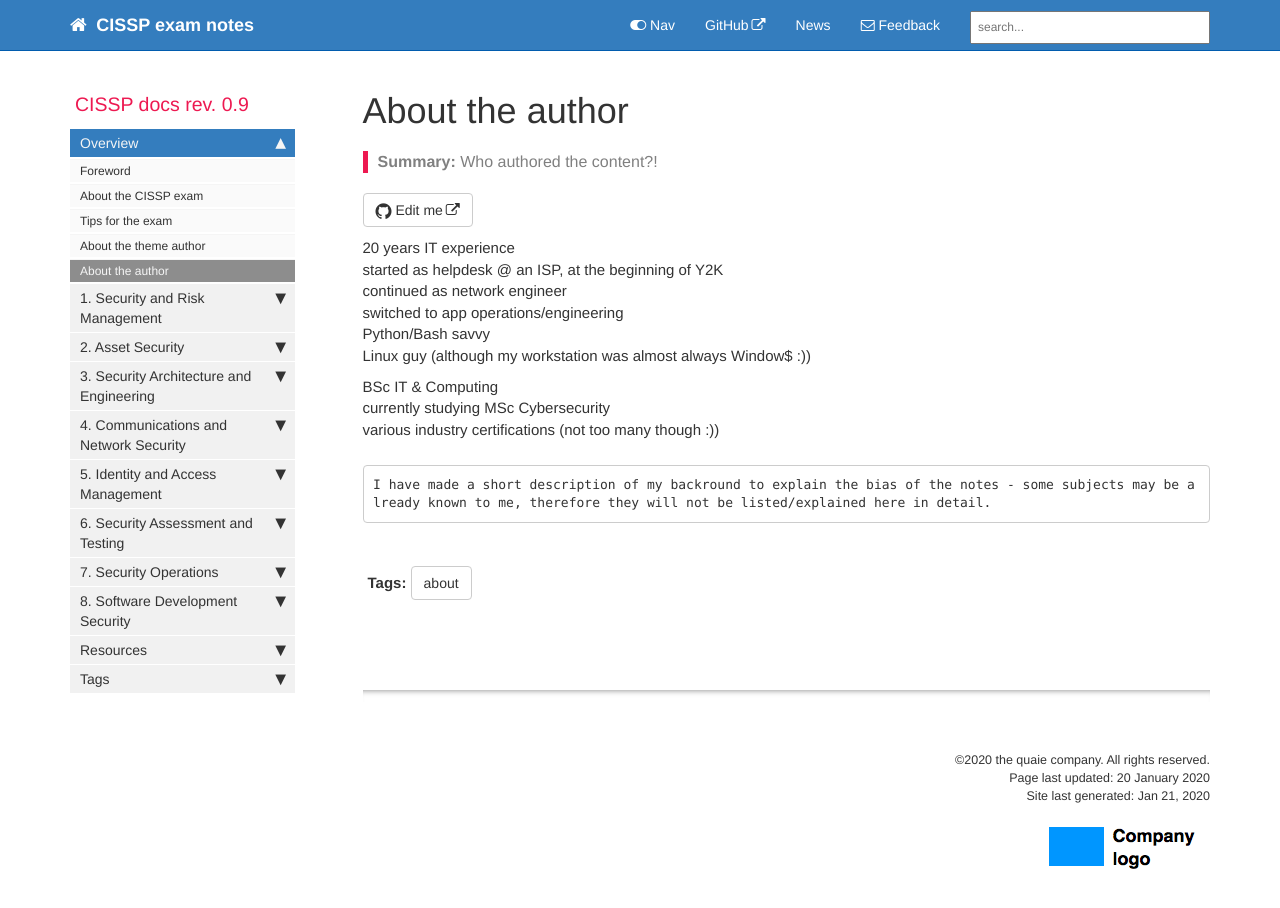
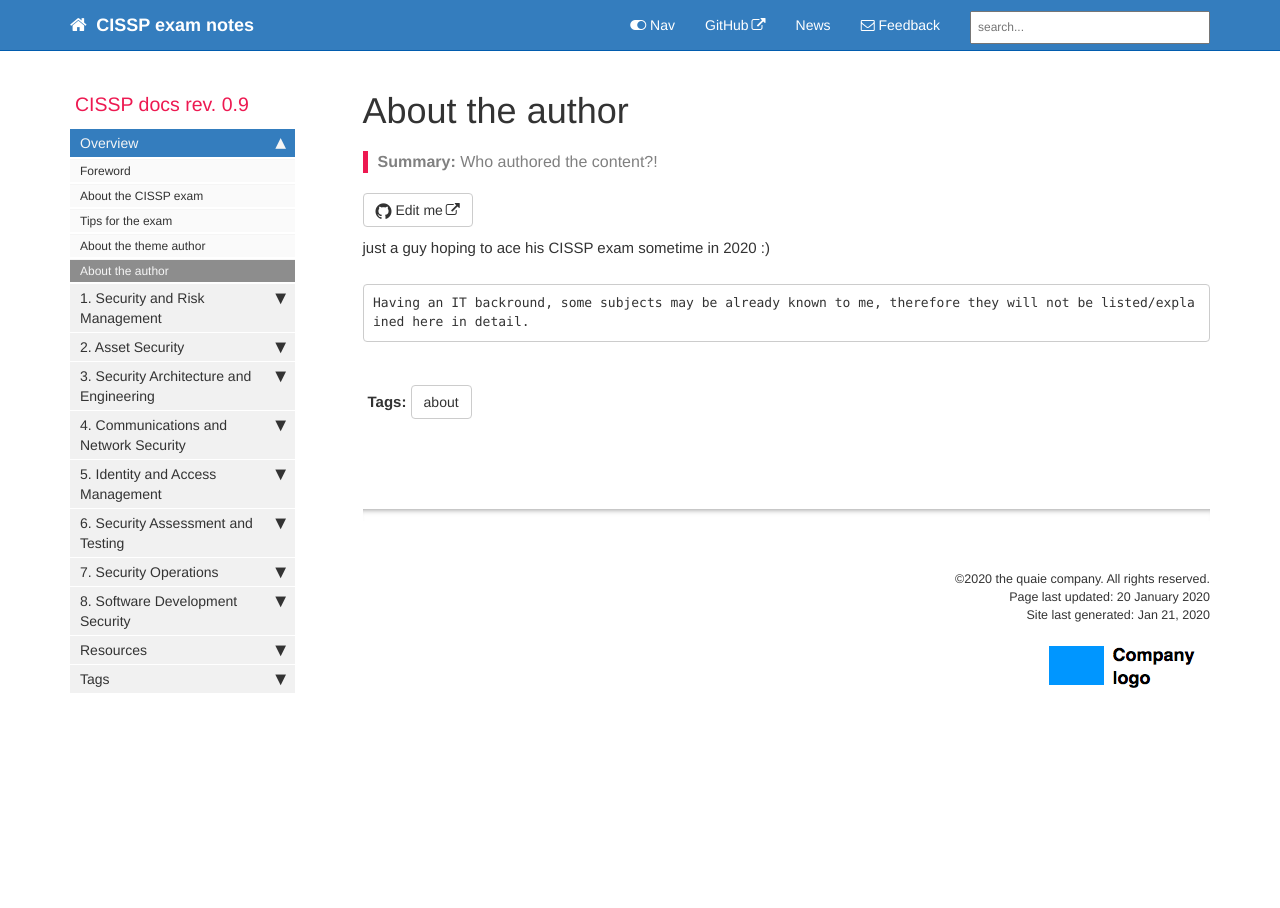
Before and after one commit to quaie/cissp, a Jekyll site: the page built from pages/mydoc/about.md, in a window 1280 px wide and 945 px high. Shown: the top 908 px of the window. Built offline with Jekyll 4.4.1, drawn with Linux system fonts in a browser that asks for light colours; comment, search, counter and statistics services are not loaded.

Commit message:
small changes

````diff
--- a/_config.yml
+++ b/_config.yml
@@ -1,4 +1,4 @@
-repository: tomjoht/documentation-theme-jekyll
+repository: quaie/cissp
 
 output: web
 # this property is useful for conditional filtering of content that is separate from the PDF.
--- a/_data/topnav.yml
+++ b/_data/topnav.yml
@@ -4,7 +4,7 @@ topnav:
 - title: Topnav
   items:
     - title: GitHub
-      external_url: https://github.com/tomjoht/documentation-theme-jekyll
+      external_url: https://github.com/quaie/cissp
     - title: News
       url: /news
 
--- a/pages/mydoc/about.md
+++ b/pages/mydoc/about.md
@@ -9,23 +9,10 @@ permalink: about.html
 folder: mydoc
 ---
 
-20 years IT experience<br>
-started as helpdesk @ an ISP, at the beginning of Y2K<br>
-continued as network engineer<br>
-switched to app operations/engineering<br>
-Python/Bash savvy<br>
-Linux guy (although my workstation was almost always Window$ :))
-
-
-
-BSc IT & Computing<br>
-currently studying MSc Cybersecurity<br>
-various industry certifications (not too many though :))<br>
-
-
+just a guy hoping to ace his CISSP exam sometime in 2020 :)
 
 
 ```
-I have made a short description of my backround to explain the bias of the notes - some subjects may be already known to me, therefore they will not be listed/explained here in detail.
+Having an IT backround, some subjects may be already known to me, therefore they will not be listed/explained here in detail.
 ```
 {% include links.html %}
````
Also changed, not shown: _posts/2020-01-17-first-commit.md (+2 -1 lines), index.md (+7 -7 lines), 1 other file.
